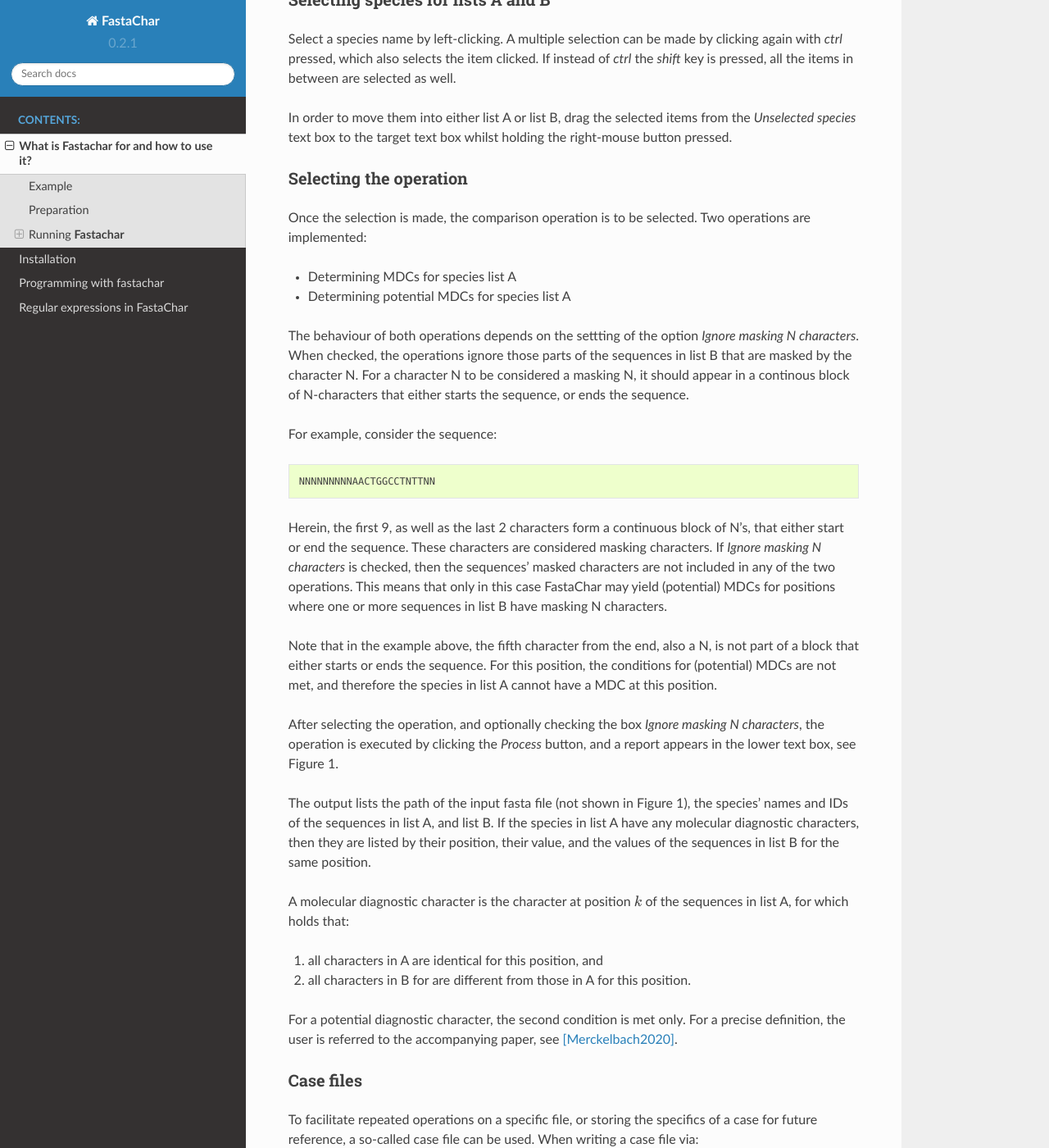
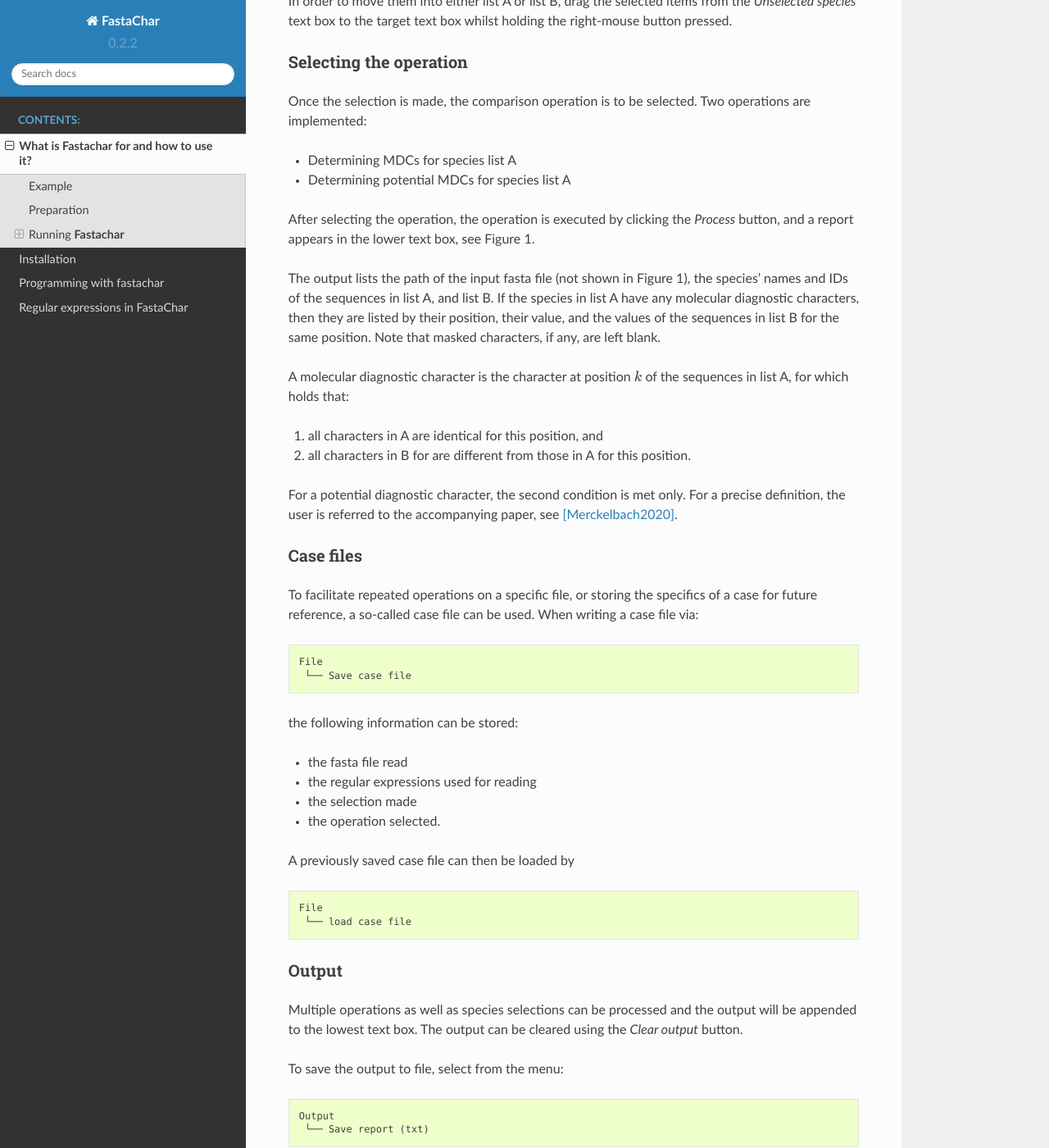
Before and after one commit to smerckel/FastaChar, a Sphinx documentation site: the page built from doc/howto.rst, in a window 1280 px wide and 1400 px high, scrolled down 3967 px. Shown: the whole window at 82% size. Built offline with Sphinx 7.4.7 and the Read the Docs theme 2.0.0, drawn with Linux system fonts in a browser that asks for light colours.

Commit message:
Documentation update, version -> 0.2.3

```diff
--- a/doc/conf.py
+++ b/doc/conf.py
@@ -20,7 +20,8 @@
 import os
 import sys
 #sys.path.insert(0, os.path.abspath('.'))
-#sys.path.insert(0, os.path.abspath('../fasta'))
+sys.path.insert(0, '..')
+from fastachar import __version__ as version
 
 # -- General configuration ------------------------------------------------
 
@@ -57,9 +58,9 @@ author = 'Lucas Merckelbach, Luisa Borges'
 # built documents.
 #
 # The short X.Y version.
-version = '0.2.1'
+version = version
 # The full version, including alpha/beta/rc tags.
-release = '0.2.1'
+release = version
 
 # The language for content autogenerated by Sphinx. Refer to documentation
 # for a list of supported languages.
--- a/doc/howto.rst
+++ b/doc/howto.rst
@@ -162,34 +162,8 @@ selected. Two operations are implemented:
 * Determining MDCs for species list A
 * Determining potential MDCs for species list A
 
-The behaviour of both operations depends on the settting of the option
-*Ignore masking N characters*. When checked, the operations ignore
-those parts of the sequences in list B that are masked by the character N. For a
-character N to be considered a masking N, it should appear in a
-continous block of N-characters that either starts the sequence, or
-ends the sequence.
 
-For example, consider the sequence::
-
-  NNNNNNNNNAACTGGCCTNTTNN
-
-Herein, the first 9, as well as the last 2 characters form a
-continuous block of N's, that either start or end the sequence. These
-characters are considered masking characters. If *Ignore masking N characters* is checked, then the
-sequences' masked characters are not included in any of the two
-operations. This means that only in this case FastaChar may yield
-(potential) MDCs for positions where one or more sequences in list B have
-masking N characters.
-
-Note that in the example above, the fifth character
-from the end, also a N, is not part of a block that either starts or
-ends the sequence. For this position, the conditions for (potential)
-MDCs are not met, and therefore the species in list A cannot have a
-MDC at this position.
-
-
-After selecting the operation, and optionally checking the box *Ignore
-masking N characters*, the operation is executed by
+After selecting the operation, the operation is executed by
 clicking the *Process* button, and a report appears in the lower text
 box, see Figure 1.
 
@@ -197,7 +171,8 @@ The output lists the path of the input fasta file (not shown in Figure
 1), the species' names and IDs of the sequences in list A, and
 list B. If the species in list A have any molecular diagnostic
 characters, then they are listed by their position, their value, and
-the values of the sequences in list B for the same position.
+the values of the sequences in list B for the same position. Note that
+masked characters, if any, are left blank.
 
 A molecular diagnostic character is the character at position
 :math:`k` of the sequences in list A, for which holds that:
--- a/fastachar/__init__.py
+++ b/fastachar/__init__.py
@@ -1,3 +1,3 @@
 __all__ = ['fasta_io', 'fasta_logic']
-
+__version__ = '0.2.2'
 from . import fasta_io, fasta_logic
--- a/setup.py
+++ b/setup.py
@@ -1,4 +1,5 @@
 from setuptools import setup
+import fastachar
 
 long_description='''
 Fastachar
@@ -24,7 +25,7 @@ assumed that the sequences were previously aligned with different algorithms
 '''
 
 setup(name="fastachar",
-      version="0.2.1",
+      version=fastachar.__version__,
       packages = ['fastachar'],
       py_modules = [],
       entry_points = {'console_scripts':[],
```
Also changed, not shown: README.rst (+10 -0 lines), doc/_static/main_window.png, doc/docpassing.svg (added).
